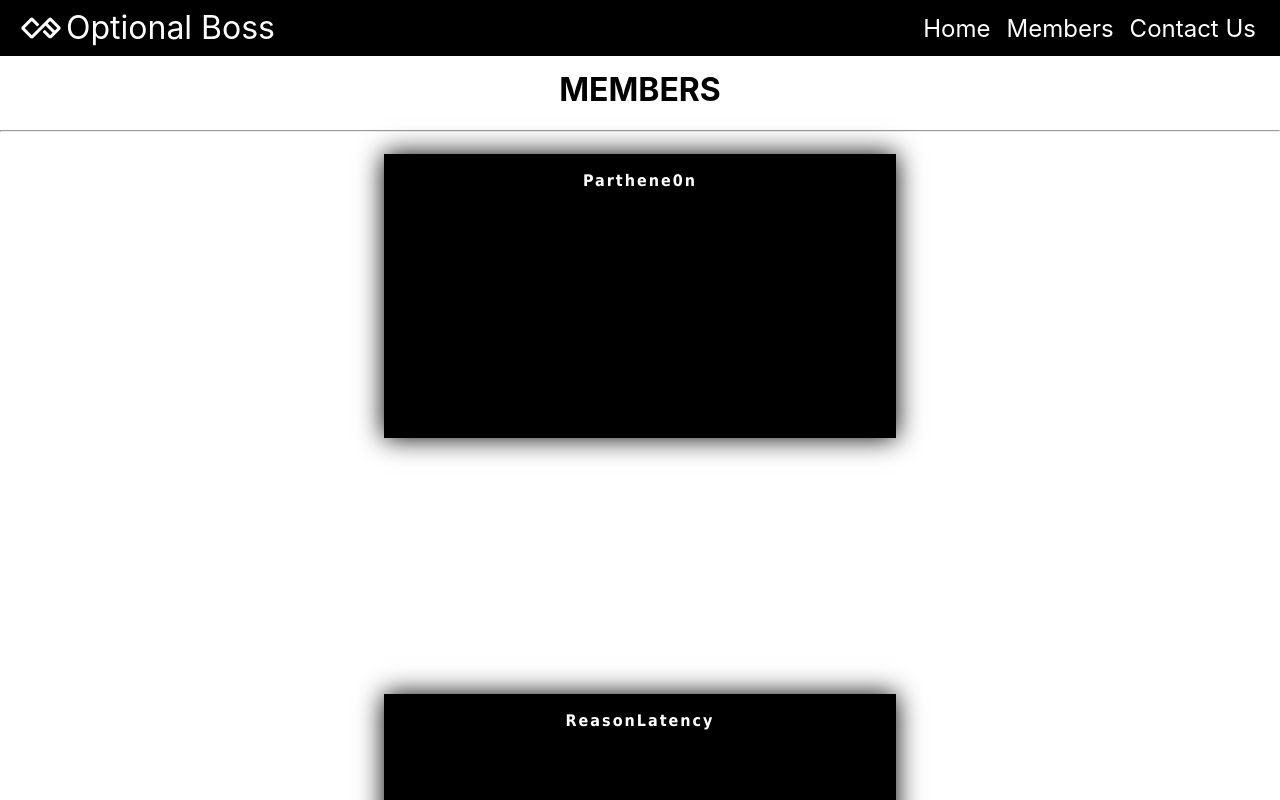
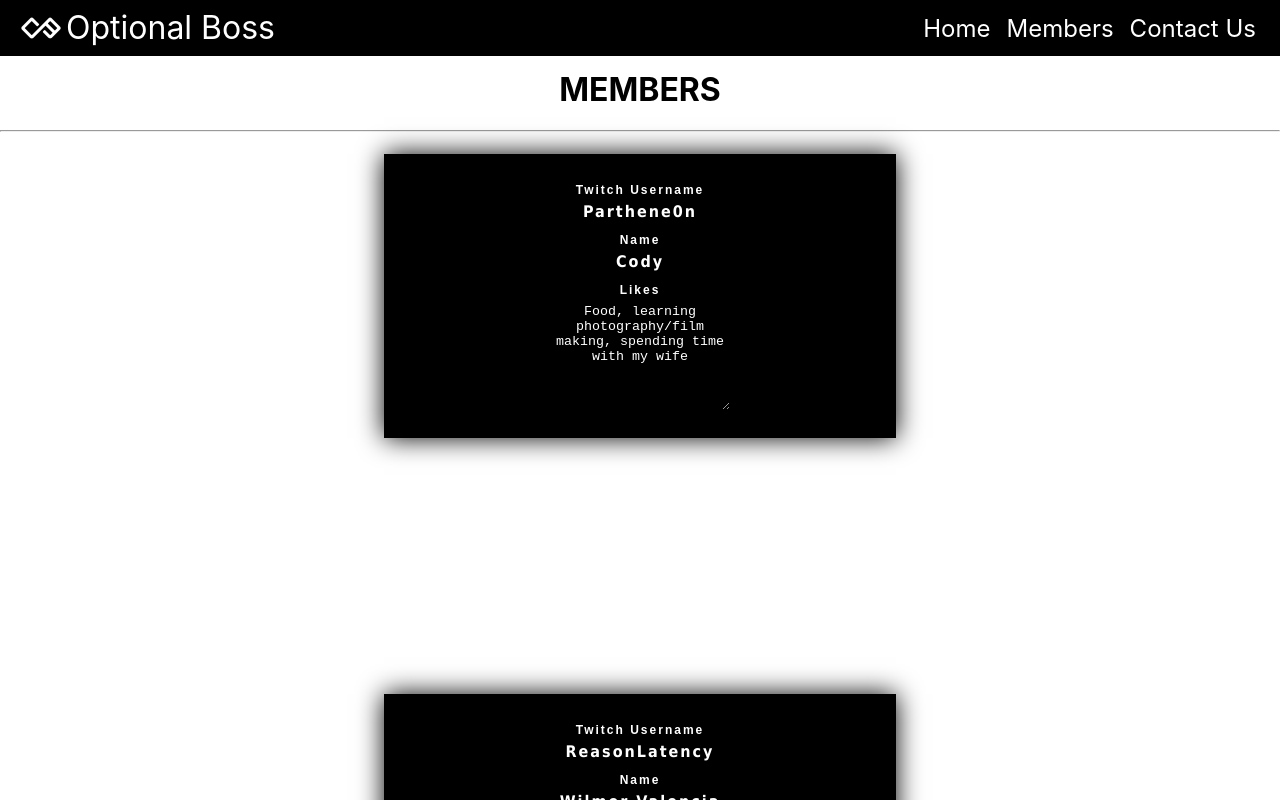
Before and after one commit to nexticodes/Optional-Boss, a React (Create React App) app in the folder ob/: page /members in a window 1280 px wide. Built offline with nearby package versions, Linux system fonts and the light colour scheme; no server answers.

Commit message:
Create the HTML with the contents and proper tags for Card.

```diff
--- a/ob/src/components/Card/Card.js
+++ b/ob/src/components/Card/Card.js
@@ -6,13 +6,19 @@ const Card = (props) => {
     return (
         <div className='card'>
             <div className='card-header'>
+                <p className='tag'>Twitch Username</p>
                 {props.member.username}
+            </div>
+            <div className='card-subtitle'>
+                <p className='tag'>Name</p>
+                {props.member.name}
             </div>
             <div className='card-image'>
 
             </div>
             <div className='card-body'>
-
+                <p className='tag'>Likes</p>
+                <textarea>{props.member.likes}</textarea>
             </div>
         </div>
     )
```
